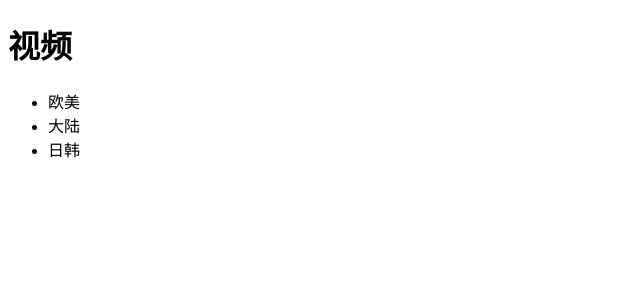
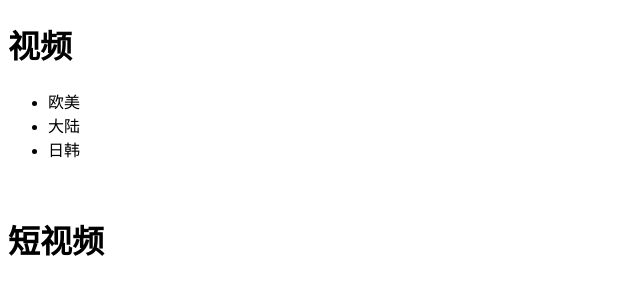
Before and after one commit to l-Belial/BJHot, a plain HTML site: page index.html in a window 1280 px wide. Shown: the whole page, without its empty margins (0-640 px from the left). Drawn offline with Linux system fonts and the light colour scheme.

Commit message:
v2 短视频版

```diff
--- a/index.html
+++ b/index.html
@@ -14,5 +14,7 @@
         <li>大陆</li>
         <li>日韩</li>
     </ul>
+    <br>
+    <h1>短视频</h1>
 </body>
 </html>
```
